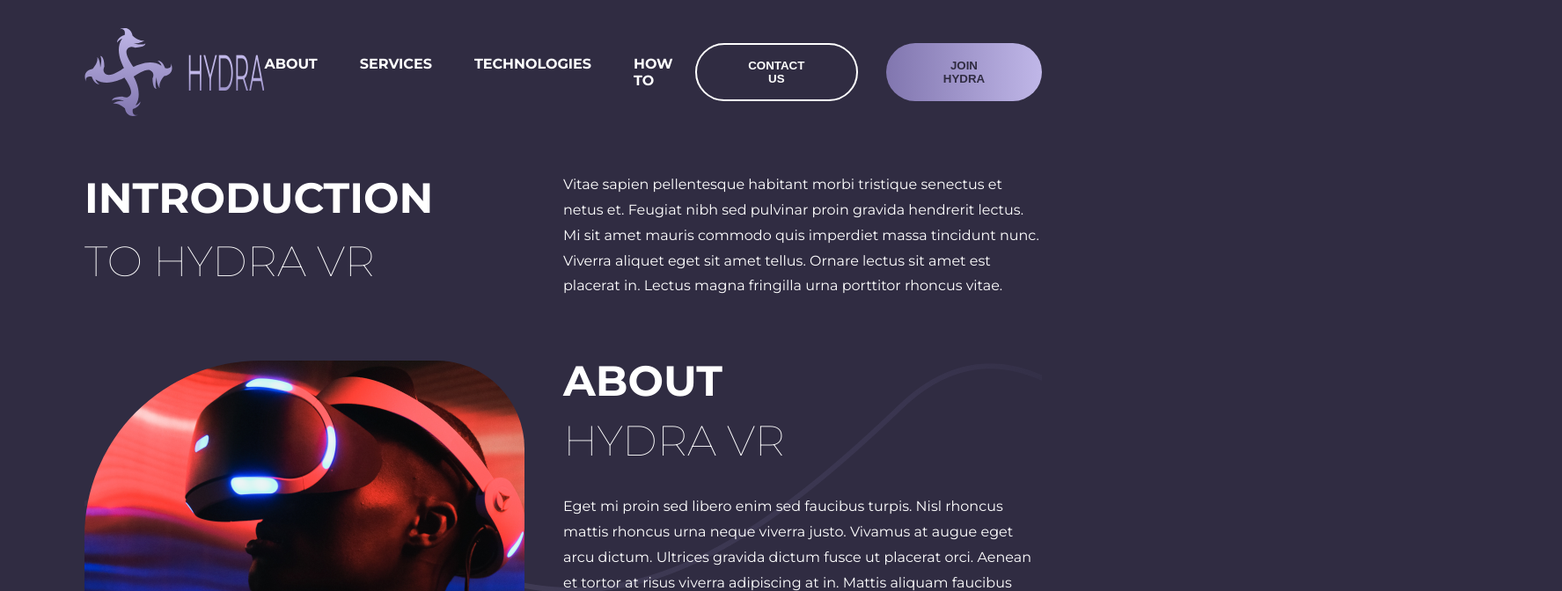
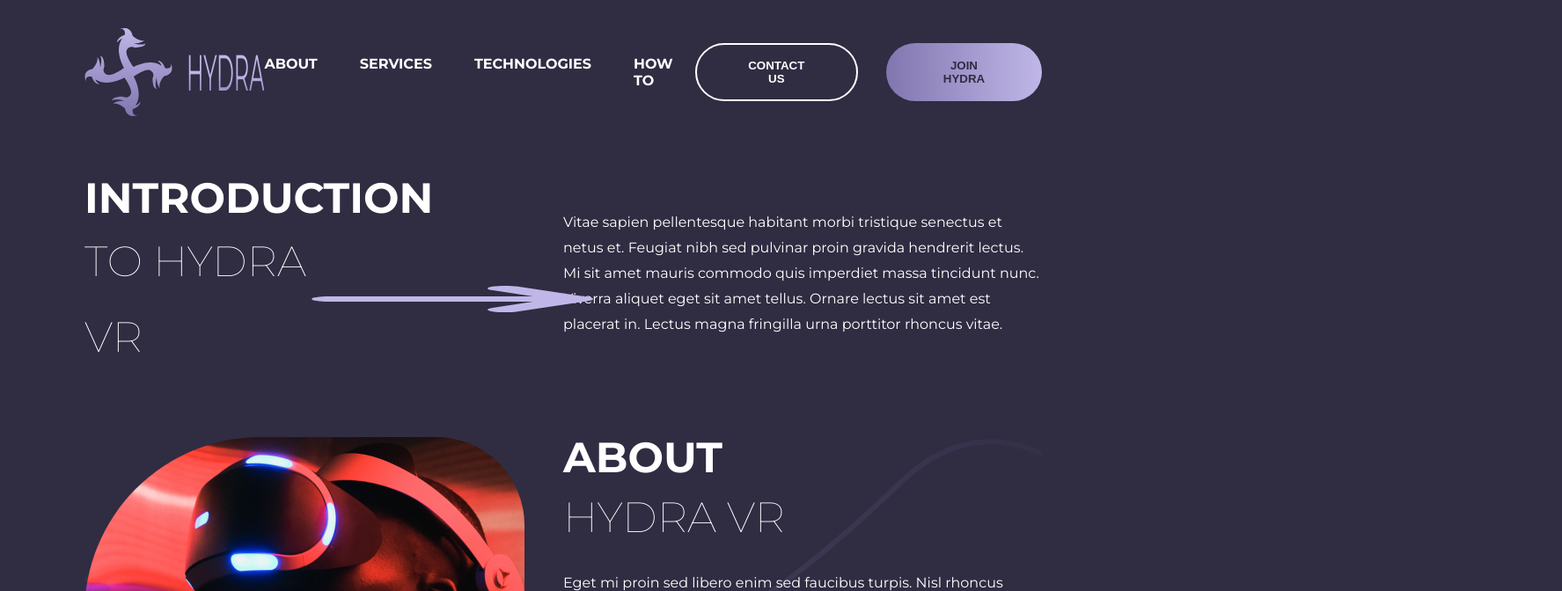
Before and after one commit to FrontEndDevo/VRUniverse-Landing-Page, a React (Vite) app: page / in a window 1280 px wide. Shown: the top 672 px of the page at 88% size, 1775 px wide, since content can reach past the window. Built offline with nearby package versions, Linux system fonts and the light colour scheme.

Commit message:
Install fontawesome library for icons & Add the arrow icon to About component

```diff
--- a/package.json
+++ b/package.json
@@ -10,6 +10,9 @@
     "preview": "vite preview"
   },
   "dependencies": {
+    "@fortawesome/fontawesome-svg-core": "^6.4.0",
+    "@fortawesome/free-solid-svg-icons": "^6.4.0",
+    "@fortawesome/react-fontawesome": "^0.2.0",
     "react": "^18.2.0",
     "react-dom": "^18.2.0"
   },
--- a/src/components/About/About.jsx
+++ b/src/components/About/About.jsx
@@ -1,5 +1,7 @@
 import classes from "./About.module.scss";
 import about from "../../assets/images/about.png";
+import { FontAwesomeIcon } from "@fortawesome/react-fontawesome";
+import { faArrowRightLong } from "@fortawesome/free-solid-svg-icons";
 const About = () => {
   return (
     <section className={classes.about}>
@@ -8,6 +10,7 @@
           <h3>Introduction</h3>
           <div className={classes.arrow}>
             <p>to hydra VR</p>
+            <FontAwesomeIcon icon={faArrowRightLong} />
           </div>
         </div>
         <p className={classes["R-H-S"]}>
--- a/src/components/About/About.module.scss
+++ b/src/components/About/About.module.scss
@@ -21,11 +21,19 @@
         font-size: 3rem;
       }
       .arrow {
+        display: flex;
+        align-items: center;
+        gap: 2rem;
         p {
           font-size: 3rem;
           font-weight: 100;
         }
-        // arrow svg here:
+        svg {
+          font-size: 2rem;
+          color: $linear_gradient_two;
+          width: 20rem;
+          transform: scale(10, 1.5);
+        }
       }
     }
   }
```
Also changed, not shown: 1 other file (tests, documents, lock files or other folders).
